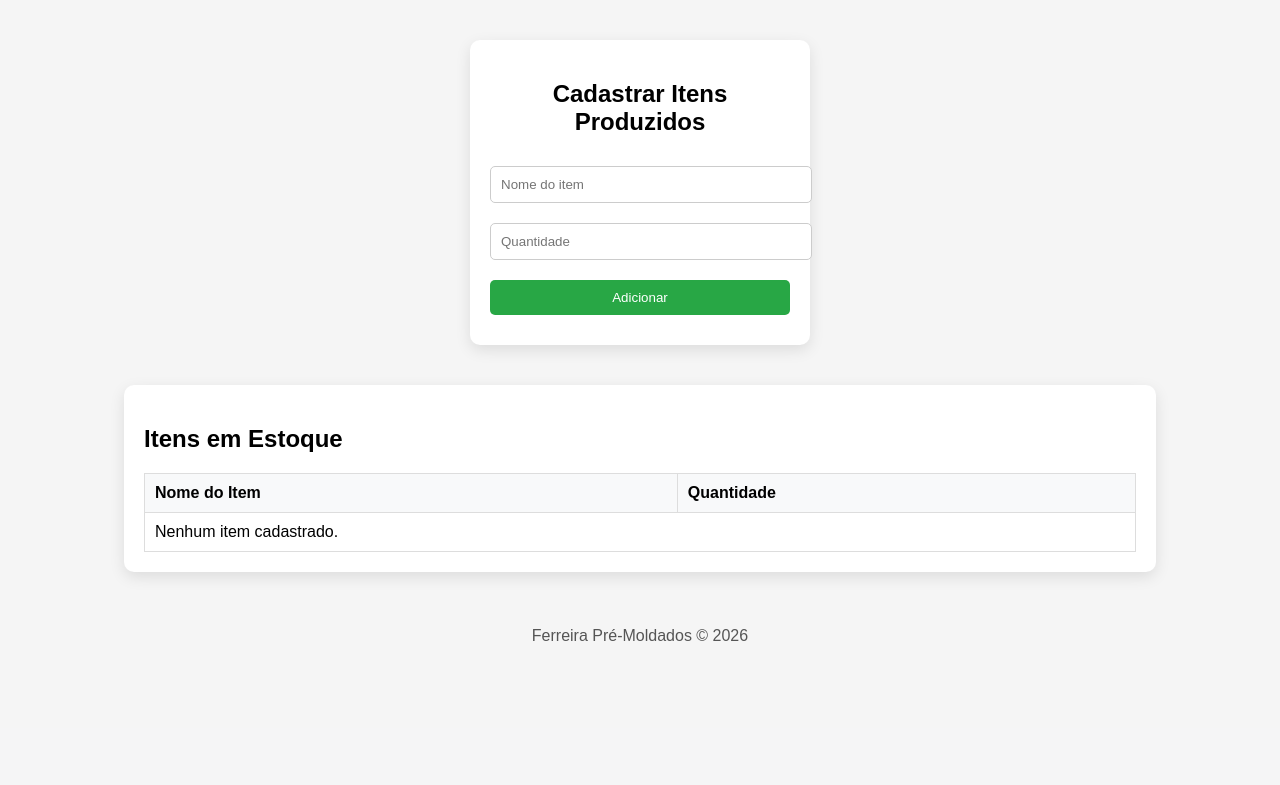
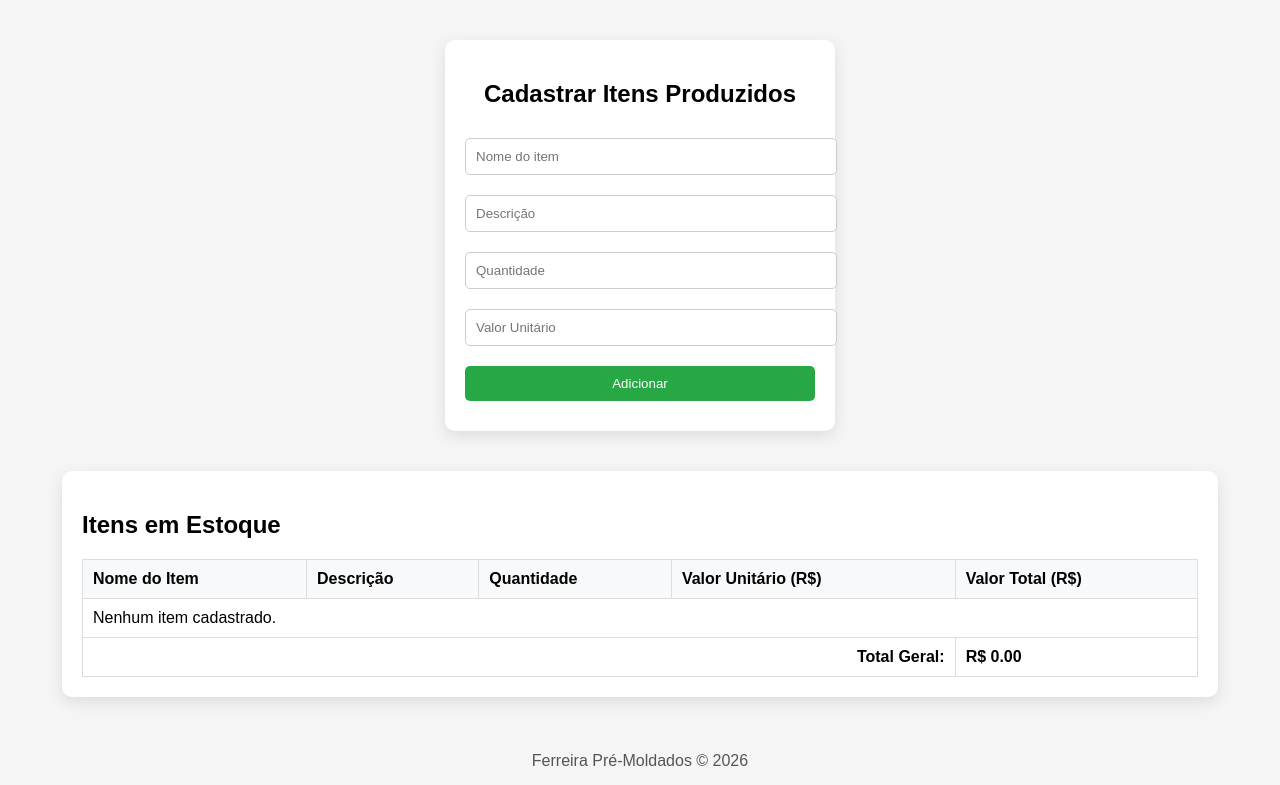
Before and after one commit to vinicius260222/controle-estoque, a Flask app: template CPEC/templates/estoque.html in a window 1280 px wide. Shown: the part 72-857 px from the top of the page. Before the commit the page ends 713 px from the top, so only its background shows below. Run offline with Flask 3, Linux system fonts and the light colour scheme; the template is opened without the code that fills it, so the values that code supplies are empty.

Commit message:
Update estoque.html

```diff
--- a/CPEC/templates/estoque.html
+++ b/CPEC/templates/estoque.html
@@ -10,15 +10,16 @@ header h1 { margin:0; font-size:28px; }
 a.home { position:absolute; top:20px; left:20px; text-decoration:none; background:#6c757d; color:#fff; padding:10px 15px; border-radius:5px; font-weight:bold; }
 a.home:hover { background:#5a6268; }
 .container { padding:40px 20px; display:flex; flex-direction:column; align-items:center; gap:40px; }
-.form-cadastro { background:#fff; padding:20px; border-radius:10px; box-shadow:0 5px 15px rgba(0,0,0,0.1); width:300px; text-align:center; }
+.form-cadastro { background:#fff; padding:20px; border-radius:10px; box-shadow:0 5px 15px rgba(0,0,0,0.1); width:350px; text-align:center; }
 .form-cadastro input, .form-cadastro button { width:100%; padding:10px; margin:10px 0; border-radius:5px; border:1px solid #ccc; }
 .form-cadastro button { background:#28a745; color:#fff; border:none; cursor:pointer; }
 .form-cadastro button:hover { background:#218838; }
 .erro { color:red; margin-bottom:10px; }
-.tabela-estoque { background:#fff; padding:20px; border-radius:10px; box-shadow:0 5px 15px rgba(0,0,0,0.1); width:80%; overflow-x:auto; }
+.tabela-estoque { background:#fff; padding:20px; border-radius:10px; box-shadow:0 5px 15px rgba(0,0,0,0.1); width:90%; overflow-x:auto; }
 .tabela-estoque table { width:100%; border-collapse:collapse; }
 .tabela-estoque th, .tabela-estoque td { padding:10px; border:1px solid #ddd; text-align:left; }
 .tabela-estoque th { background:#f8f9fa; }
+tfoot td { font-weight:bold; }
 footer { text-align:center; padding:15px; color:#555; }
 </style>
 </head>
@@ -33,21 +34,43 @@ footer { text-align:center; padding:15px; color:#555; }
 {% if erro %}<div class="erro">{{ erro }}</div>{% endif %}
 <form method="POST">
 <input type="text" name="nome_item" placeholder="Nome do item" required>
+<input type="text" name="descricao" placeholder="Descrição">
 <input type="number" name="quantidade" placeholder="Quantidade" min="1" required>
+<input type="number" name="valor_unitario" placeholder="Valor Unitário" step="0.01" min="0" required>
 <button type="submit">Adicionar</button>
 </form>
 </div>
 <div class="tabela-estoque">
 <h2>Itens em Estoque</h2>
 <table>
-<thead><tr><th>Nome do Item</th><th>Quantidade</th></tr></thead>
+<thead>
+<tr>
+<th>Nome do Item</th>
+<th>Descrição</th>
+<th>Quantidade</th>
+<th>Valor Unitário (R$)</th>
+<th>Valor Total (R$)</th>
+</tr>
+</thead>
 <tbody>
 {% for item, dados in estoque.items() %}
-<tr><td>{{ item }}</td><td>{{ dados.quantidade }}</td></tr>
+<tr>
+<td>{{ item }}</td>
+<td>{{ dados.descricao }}</td>
+<td>{{ dados.quantidade }}</td>
+<td>{{ "%.2f"|format(dados.valor_unitario) }}</td>
+<td>{{ "%.2f"|format(dados.quantidade * dados.valor_unitario) }}</td>
+</tr>
 {% else %}
-<tr><td colspan="2">Nenhum item cadastrado.</td></tr>
+<tr><td colspan="5">Nenhum item cadastrado.</td></tr>
 {% endfor %}
 </tbody>
+<tfoot>
+<tr>
+<td colspan="4" style="text-align:right;">Total Geral:</td>
+<td>R$ {{ "%.2f"|format(total_geral) }}</td>
+</tr>
+</tfoot>
 </table>
 </div>
 </div>
```
